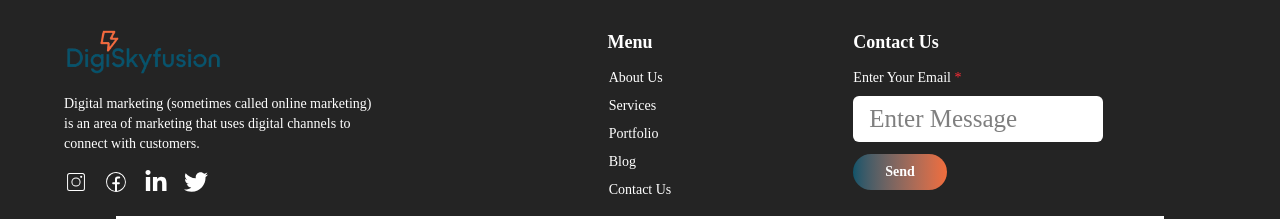
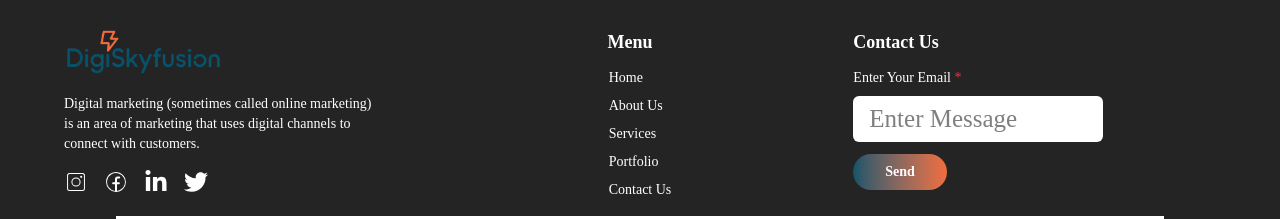
Before and after one commit to Digiskyfusion/DigiskyfusionWebsite, a React (Vite) app in the folder skyfusion/: page / in a window 1280 px wide. Shown: the part 3107-3326 px from the top of the page. Built offline with nearby package versions, Linux system fonts and the light colour scheme.

Commit message:
set website favicons

```diff
--- a/skyfusion/index.html
+++ b/skyfusion/index.html
@@ -2,10 +2,10 @@
 <html lang="en">
   <head>
     <meta charset="UTF-8" />
-    <link rel="icon" type="image/svg+xml" href="/vite.svg" />
     <meta name="viewport" content="width=device-width, initial-scale=1.0" />
     <title>DigiSkyFusion</title>
     <link href="/dist/styles.css" rel="stylesheet">
+    <link rel="icon" type="image/x-icon" href="./src/assets/Images/logosky.png">
     <link href="https://fonts.googleapis.com/css2?family=Roboto&display=swap" rel="stylesheet">
 
 
--- a/skyfusion/src/App.jsx
+++ b/skyfusion/src/App.jsx
@@ -27,8 +27,8 @@ function App() {
     <Route  path='/' element={<HomePage />} />
     <Route  path='/about' element={<AboutUs />} />
     <Route  path='/services' element={ <Services />} />
+    <Route path='/portfolio' element={   <PortfolioPage />} />
     <Route  path='/ContactUs' element={ <Contactuspage />} />
-    <Route path='/portfolio' element={   <PortfolioPage />} />
     </Routes>
 
  <Footer />
--- a/skyfusion/src/Components/Footer.jsx
+++ b/skyfusion/src/Components/Footer.jsx
@@ -36,11 +36,12 @@ function Footer() {
       <div className="flex flex-col items-start md:items-center md:justify-start">
         <h1 className="text-lg font-semibold mb-3 mr-5">Menu</h1>
         <ul className="space-y-2 text-sm text-start">
-          <li><a href="#" className="hover:text-orange-400">About Us</a></li>
-          <li><a href="#" className="hover:text-orange-400">Services</a></li>
-          <li><a href="#" className="hover:text-orange-400">Portfolio</a></li>
-          <li><a href="#" className="hover:text-orange-400">Blog</a></li>
-          <li><a href="#" className="hover:text-orange-400">Contact Us</a></li>
+          <li><a href="/" className="hover:text-orange-400">Home</a></li>
+          <li><a href="/about" className="hover:text-orange-400">About Us</a></li>
+          <li><a href="/services" className="hover:text-orange-400">Services</a></li>
+          <li><a href="/portfolio" className="hover:text-orange-400">Portfolio</a></li>
+          {/* <li><a href="#" className="hover:text-orange-400">Blog</a></li> */}
+          <li><a href="/ContactUs" className="hover:text-orange-400">Contact Us</a></li>
         </ul>
       </div>
 
```
